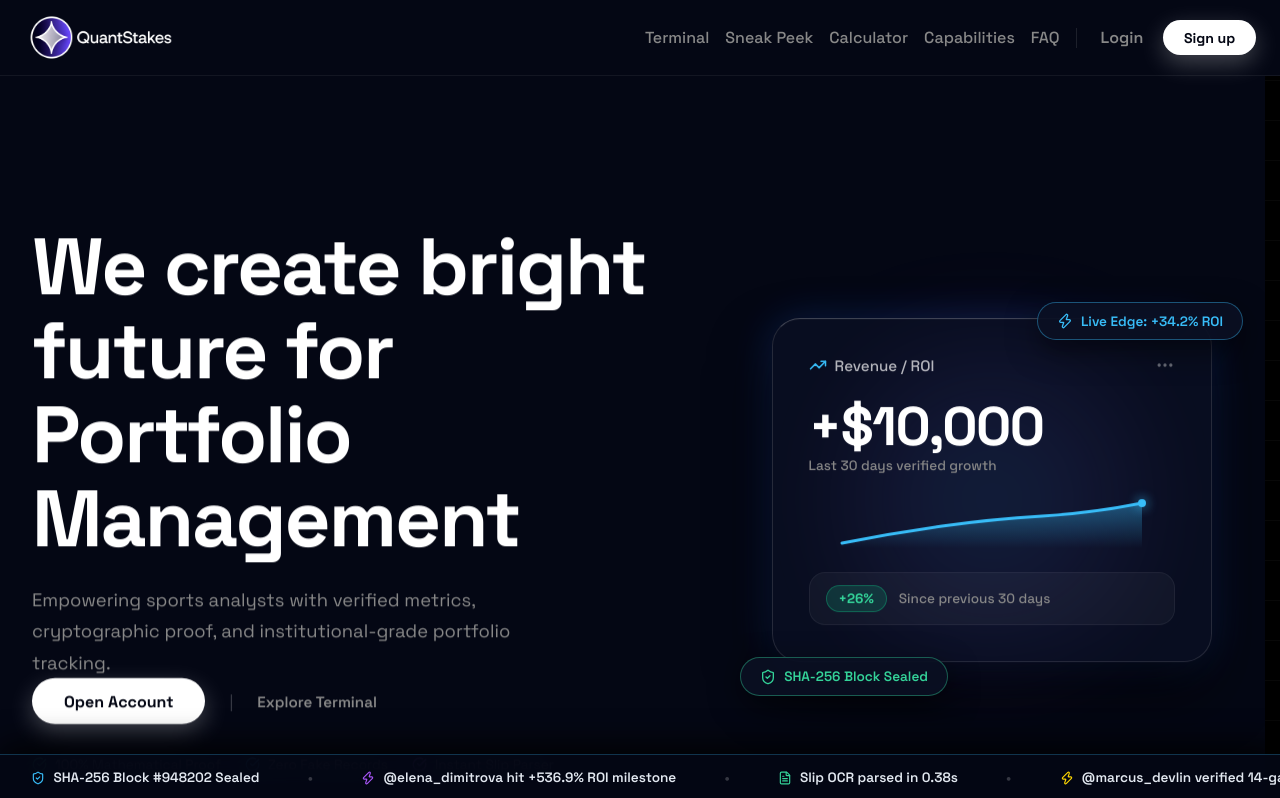
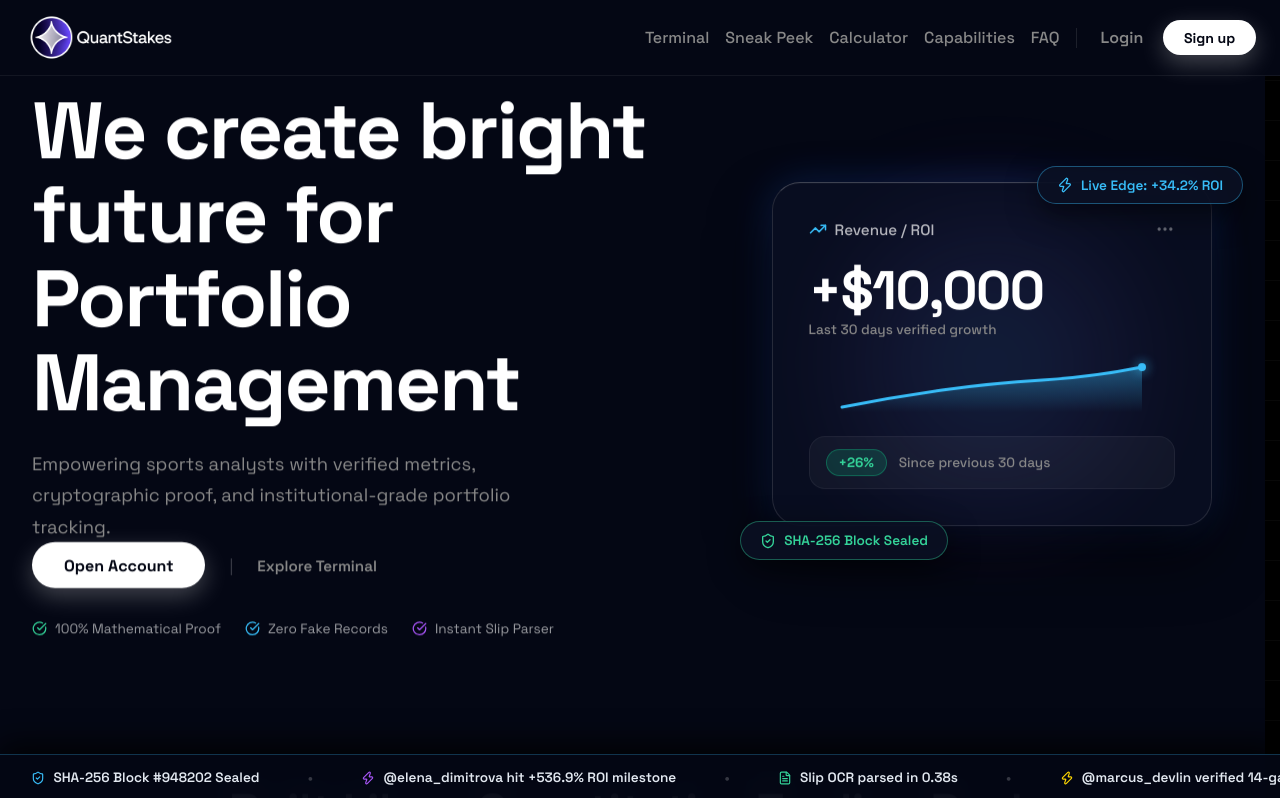
Before and after one commit to tsvetkov10/QuantStake, a React (Vite) app: page / in a window 1280 px wide. Shown: the top 798 px of the page. Built offline with nearby package versions, Linux system fonts and the light colour scheme; a web font is replaced by a local one.

Commit message:
Eliminated excessive top padding in landing page hero section pulling headline right under fixed header on dev and main

```diff
--- a/src/index.css
+++ b/src/index.css
@@ -574,8 +574,8 @@ input[type="number"] {
 .col-span-2 { grid-column: span 2; }
 
 .hero-landing-section {
-  padding-top: 6rem;
-  padding-bottom: 3.5rem;
+  padding-top: 1rem;
+  padding-bottom: 2rem;
 }
 
 /* Dashboard Filter Bar Base (Desktop) */
--- a/src/pages/Landing.jsx
+++ b/src/pages/Landing.jsx
@@ -194,7 +194,7 @@ export default function Landing({ session: initialSession, profile: initialProfi
       {/* Hero Section */}
       <section className="hero-landing-section" style={{ position: 'relative', width: '100%' }}>
 
-        <div className="hero-cirform-grid responsive-padding">
+        <div className="hero-cirform-grid" style={{ padding: '4.5rem 2rem 2rem 2rem' }}>
 
           {/* Hero Left Column: Headline, Description & White Pill Action */}
           <div className="flex-col reveal-on-scroll" style={{ alignItems: 'flex-start' }}>
```
